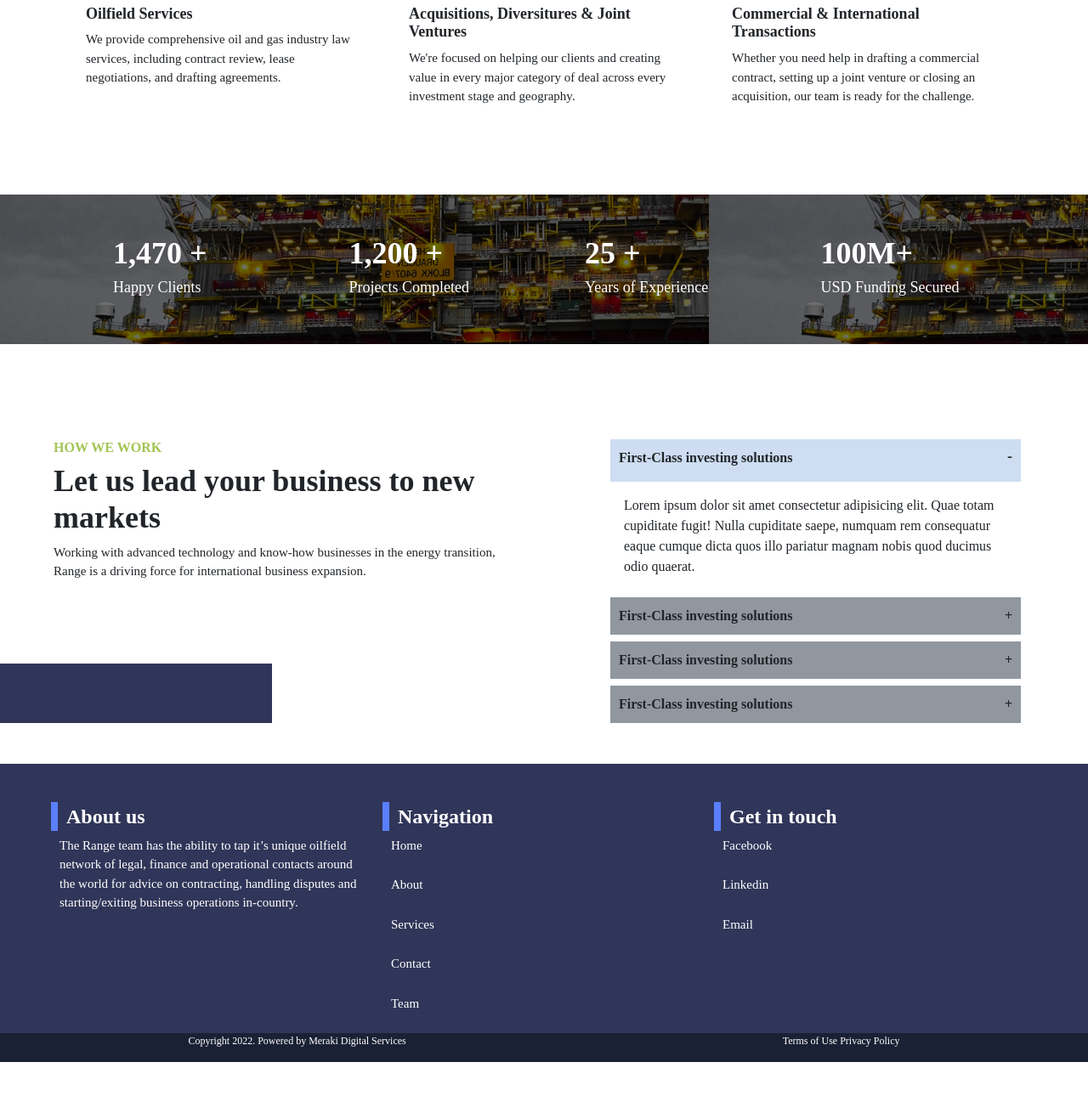
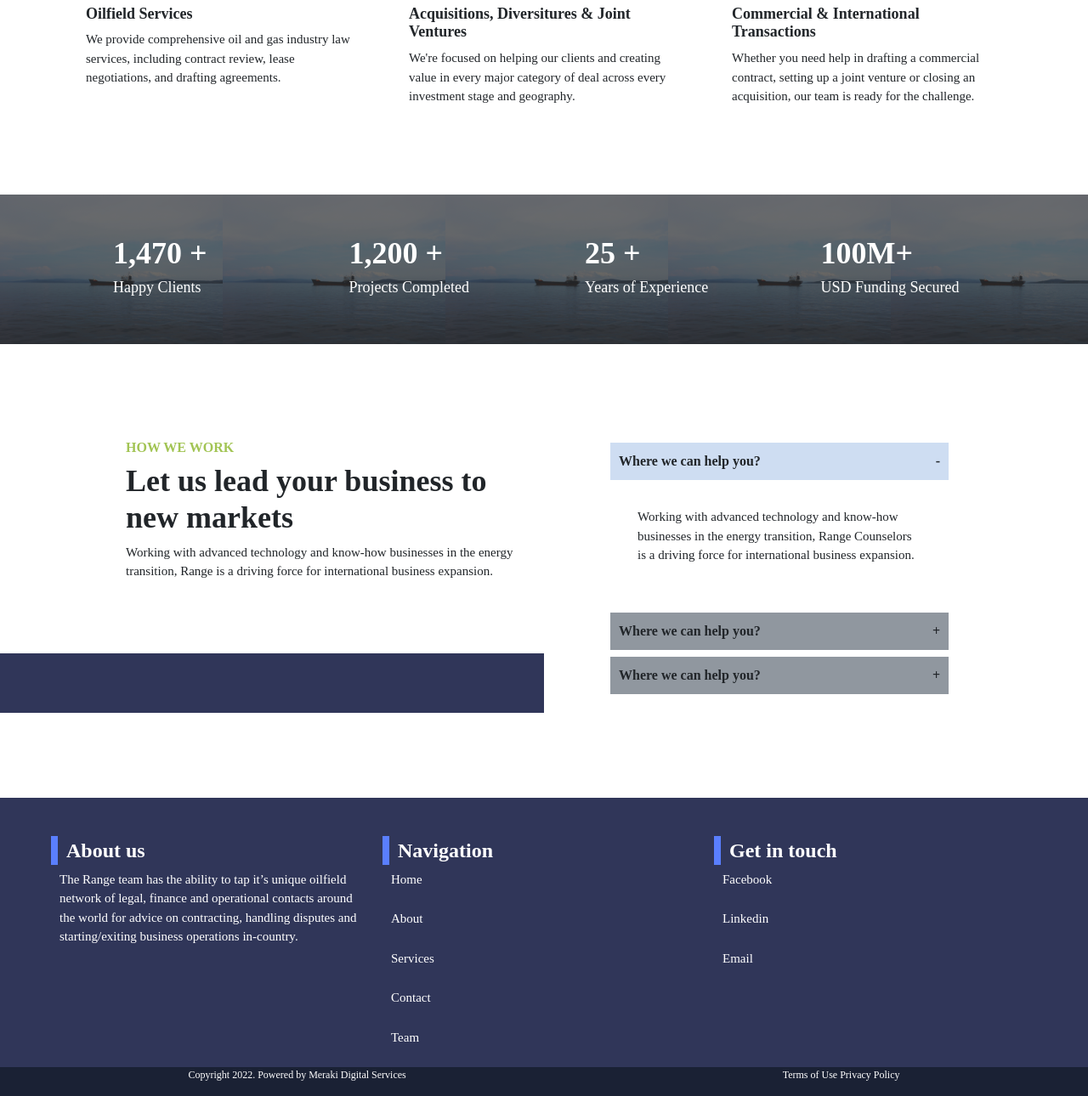
Before and after one commit to merakidigital/range, a PHP site: page /services in a window 1280 px wide. Shown: the part 709-1999 px from the top of the page at 85% size. Before the commit the page ends 1959 px from the top, so only its background shows below. Run offline with PHP 8.4, Linux system fonts and the light colour scheme; some libraries are stand-ins or nearby versions.

Commit message:
Actualizar

```diff
--- a/assets/css/main.css
+++ b/assets/css/main.css
@@ -318,6 +318,7 @@ footer {
 #p-home #img2 {
     background-image: url("./assets/imgs/img2.jpg");
     background-size: cover;
+    overflow: hidden;
 }
 
 @media (max-width: 512px) {
@@ -421,3 +422,9 @@ footer {
 #form-contac div {
     margin-top: 2rem;
 }
+
+/****/
+.bloque-izquierdo{
+    position: relative;
+    top: -100px;
+}
--- a/assets/css/mainMobile.css
+++ b/assets/css/mainMobile.css
@@ -1,5 +1,8 @@
 /***992px***/
 @media (max-width: 992px) {
+    .text-mobile-1 {
+        font-size: 2.1rem;
+    }
     .recuadro {
         background-color: #303659;
         width: 100%;
@@ -12,6 +15,12 @@
         position: absolute;
         right: -20;
         bottom: -15;
+    }
+    .pagina .acordeon-contenido.mostrarContenido {
+        display: block;
+        max-height: 500px;
+        padding: 1.4rem;
+        transition: max-height .5s ease-in, padding .1s ease-in;
     }
 }
 
@@ -161,6 +170,7 @@
         text-align: center;
     }
 
+
 }
 
 /***720***/
--- a/vistas/services.php
+++ b/vistas/services.php
@@ -26,29 +26,6 @@
         background-size: contain;
     }
 
-    .acordeon-titulo {
-        padding: 10px;
-        display: flex;
-        justify-content: space-between;
-        background-color: #90979f;
-    }
-
-    .acordeon-titulo span {
-        cursor: pointer;
-    }
-
-    .acordeon-titulo.activo {
-        background-color: #a8c6e5;
-    }
-
-    .acordeon-contenido {
-        display: none;
-    }
-
-    .acordeon-contenido.activo {
-        display: block;
-    }
-
     #s-4_1 {
         display: flex;
         flex-direction: column;
@@ -58,7 +35,7 @@
 
 
 
-<body id="p-services" class="bg-white ">
+<body id="p-services" class="bg-white pagina">
     <section id="section-1" class=" text-center mt-7  container">
         <h5 class="font-weight-bold c-darkblue">OUR SERVICES</h5>
         <h2 class="c-darkblue font-weight-bold">We offer expertise and <span class="c-green">specialized services</span></h2>
@@ -120,7 +97,7 @@
         <div class="bg-banner"></div>
 
     </section>
-    <section class="section-4 mt-9 mb-5">
+    <section class="section-4 mt-9 mb-5 container">
         <div class="row m-0">
 
             <div id="s-4_1" class="col-12 col-sm-6">
@@ -132,9 +109,6 @@
                 </div>
                 <div class="row">
 
-                    <div class="col-12 col-sm-6 bg-blue-dark" style="height: 70px;">
-
-                    </div>
                     <div class="col-12 col-sm-6">
 
 
@@ -143,42 +117,35 @@
             </div>
             <div id="s-4_2" class="col-12 col-sm-6">
                 <div class="container pr-3 plr-sm-5">
-                    <div class="acordeon  px-sm-5 ">
-                        <div  data-respuesta="1" class="acordeon-titulo font-weight-bold active" >
-                            First-Class investing solutions
-                            <h4 class="font-weight-bold iconoAcordeon" data-acordeon="1">-</h4>
+                    <div class="acordeon  p-1 px-sm-5">
+                        <div class="acordeon-titulo font-weight-bold active" data-respuesta="1">
+                            Where we can help you?
+                            <span class="font-weight-bold iconoAcordeon" data-acordeon="1">-</span>
                         </div>
-                        <div id="renglon__1" class="acordeon-contenido p-3"style="display: block;">
+                        <div id="renglon__1" class="acordeon-contenido  small-text mostrarContenido"  >
+                           <p> Working with advanced technology and know-how businesses in the energy transition, Range Counselors is a driving force for international business expansion.</p>
+
+                        </div>
+                        <div class="acordeon-titulo mt-2 font-weight-bold " data-respuesta="2">
+                            Where we can help you?
+                            <span class="font-weight-bold iconoAcordeon" data-acordeon="2">+</span>
+                        </div>
+                        <div id="renglon__2" class="acordeon-contenido  small-text">
                             Lorem ipsum dolor sit amet consectetur adipisicing elit.
                             Quae totam cupiditate fugit! Nulla cupiditate saepe,
                             numquam rem consequatur eaque cumque dicta quos illo pariatur magnam nobis quod ducimus odio quaerat.
                         </div>
-                        <div  data-respuesta="2" class="acordeon-titulo mt-2 font-weight-bold ">
-                            First-Class investing solutions
-                            <span class="font-weight-bold iconoAcordeon" data-acordeon="2">+</span>
-                        </div>
-                        <div id="renglon__2" class="acordeon-contenido p-3 ">
-                            Lorem ipsum dolor sit amet consectetur adipisicing elit.
-                            Quae totam cupiditate fugit! Nulla cupiditate saepe,
-                            numquam rem consequatur eaque cumque dicta quos illo pariatur magnam nobis quod ducimus odio quaerat.
-                        </div>
-                        <div  data-respuesta="3" class="acordeon-titulo mt-2 font-weight-bold ">
-                            First-Class investing solutions
+                        <div class="acordeon-titulo mt-2 font-weight-bold " data-respuesta="3">
+                            Where we can help you?
                             <span class="font-weight-bold iconoAcordeon" data-acordeon="3">+</span>
                         </div>
-                        <div id="renglon__3" class="acordeon-contenido p-3 ">
-                            Lorem ipsum dolor sit amet consectetur adipisicing elit.
-                            Quae totam cupiditate fugit! Nulla cupiditate saepe,
-                            numquam rem consequatur eaque cumque dicta quos illo pariatur magnam nobis quod ducimus odio quaerat.
-                        </div>
-                        <div  data-respuesta="4" class="acordeon-titulo mt-2 font-weight-bold ">
-                            First-Class investing solutions
-                            <span class="font-weight-bold iconoAcordeon" data-acordeon="4">+</span>
-                        </div>
-                        <div id="renglon__4" class="acordeon-contenido p-3 ">
-                            Lorem ipsum dolor sit amet consectetur adipisicing elit.
-                            Quae totam cupiditate fugit! Nulla cupiditate saepe,
-                            numquam rem consequatur eaque cumque dicta quos illo pariatur magnam nobis quod ducimus odio quaerat.
+                        <div id="renglon__3" class="acordeon-contenido  small-text">
+                            <p>
+
+                                Lorem ipsum dolor sit amet consectetur adipisicing elit.
+                                Quae totam cupiditate fugit! Nulla cupiditate saepe,
+                                numquam rem consequatur eaque cumque dicta quos illo pariatur magnam nobis quod ducimus odio quaerat.
+                            </p>
                         </div>
 
                     </div>
@@ -188,6 +155,7 @@
 
         </div>
     </section>
+            <div class="col-12 col-sm-6 bg-blue-dark bloque-izquierdo" style="height: 70px;"> </div>
 
     <?php $this->vista("_complementos/menus/footer") ?>
 </body>
```
Also changed, not shown: vistas/home.php (+9 -5 lines).
